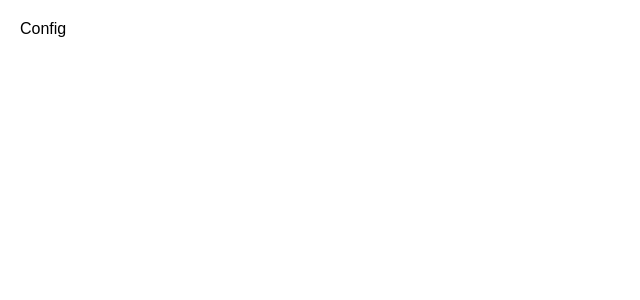
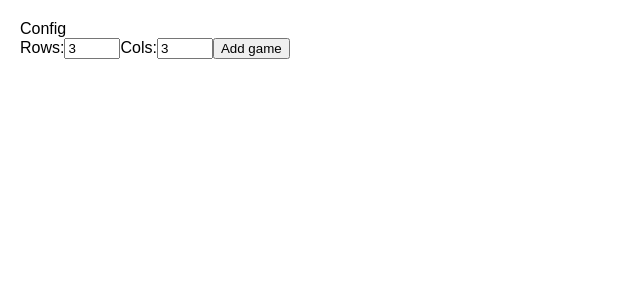
Before and after one commit to cmelendo/tic-tac-toe-react-tutorial, a React (Vite) app: page / in a window 1280 px wide. Shown: the top 300 px of the page, without its empty margins (0-640 px from the left). Built offline with nearby package versions, Linux system fonts and the light colour scheme; the HTML template or start-up script is replaced by a standard one.

Commit message:
Se selecciona la opción de menú config por defecto.

```diff
--- a/src/App.tsx
+++ b/src/App.tsx
@@ -21,7 +21,7 @@ function App() {
   };
 
   return (
-    <Menu>
+    <Menu defaultActive="Config">
       <MenuItem
         key="config"
         title="Config"
--- a/src/Menu.tsx
+++ b/src/Menu.tsx
@@ -1,6 +1,7 @@
 import { createContext, ReactNode, useState } from "react";
 
 type MenuProps = {
+  defaultActive?: string | null;
   children: ReactNode;
 };
 
@@ -14,11 +15,18 @@ export const MenuContext = createContext<MenuContext>({
   setActive: () => {},
 });
 
-export default function Menu({ children }: MenuProps) {
-  const [active, setActive] = useState<string | null>(null);
+export default function Menu({ children, defaultActive = null }: MenuProps) {
+  const [active, setActive] = useState<string | null>(defaultActive);
   return (
     <MenuContext.Provider value={{ active, setActive }}>
-      {children}
+      <ol
+        style={{
+          listStyleType: "none",
+          padding: 0,
+        }}
+      >
+        {children}
+      </ol>
     </MenuContext.Provider>
   );
 }
--- a/src/MenuItem.tsx
+++ b/src/MenuItem.tsx
@@ -16,7 +16,7 @@ export default function MenuItem({ title, component }: MenuItemProps) {
   const titleComponent = <div onClick={handleClick}>{title}</div>;
 
   return (
-    <>
+    <li>
       {titleComponent}
       <div
         style={{
@@ -25,6 +25,6 @@ export default function MenuItem({ title, component }: MenuItemProps) {
       >
         {component}
       </div>
-    </>
+    </li>
   );
 }
```
